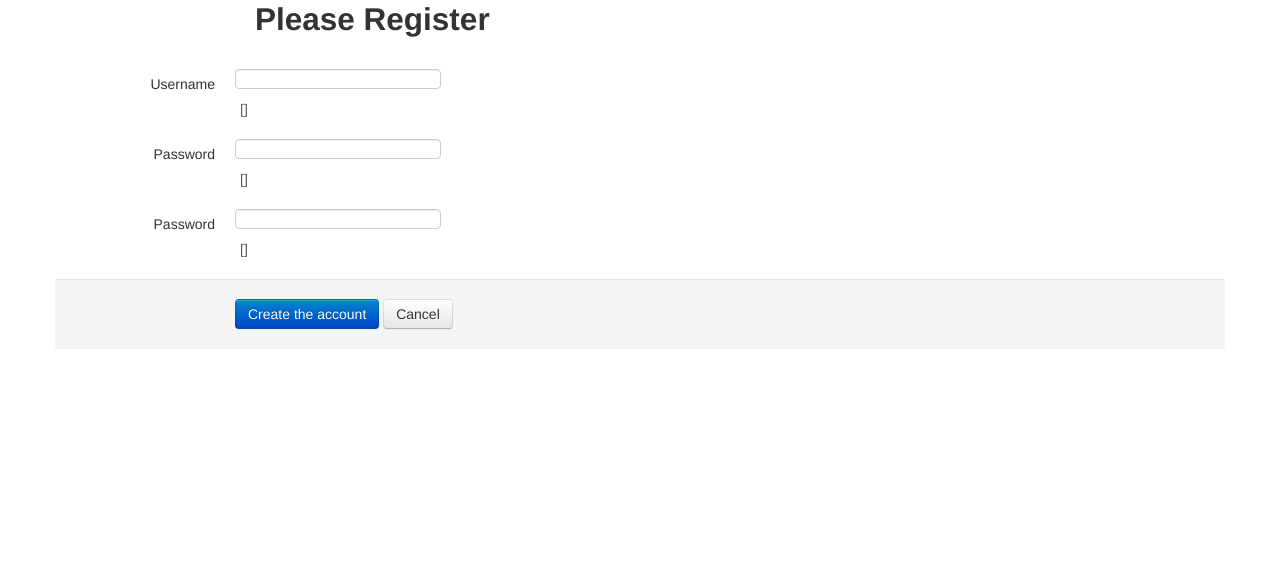
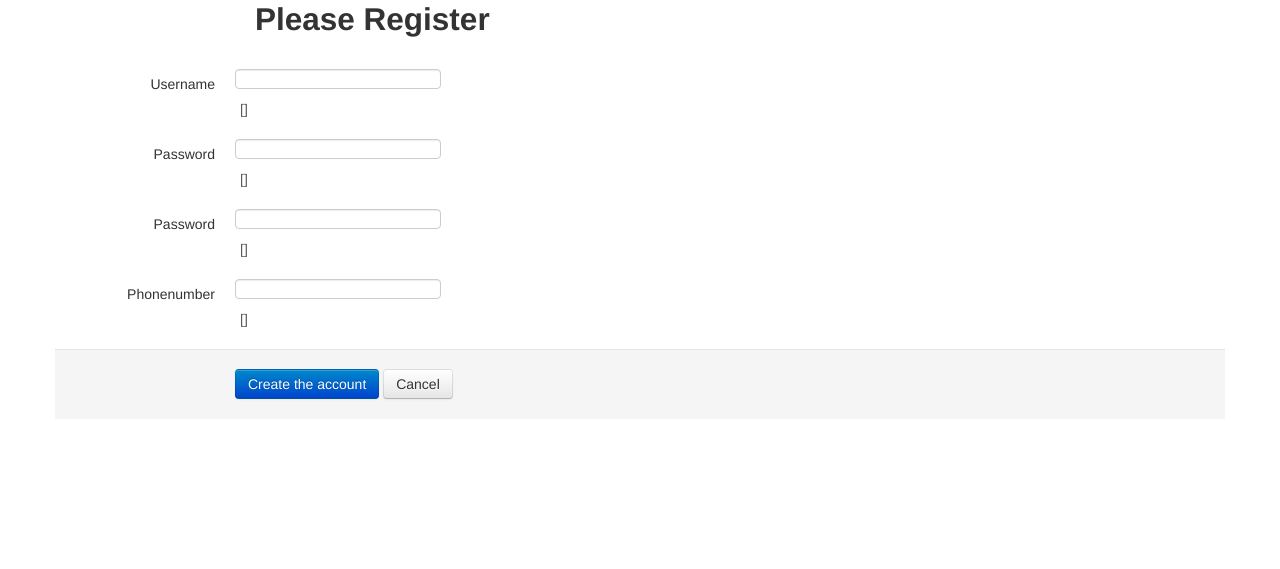
Before and after one commit to wreardan/kitty2013, a Django app: template core/templates/registration/register.html in a window 1280 px wide. Shown: the part 101-670 px from the top of the page. Run offline with Django 3.2, Linux system fonts and the light colour scheme; the template is opened without the code that fills it, so the values that code supplies are empty, except form fields; tables that the repository leaves empty hold one stand-in row (values such as "Sample post"); form fields are guessed from the names that the template uses; some libraries are stand-ins or nearby versions.

Commit message:
reg + views

```diff
--- a/core/templates/registration/register.html
+++ b/core/templates/registration/register.html
@@ -40,6 +40,14 @@
                 <span class="help-inline">{{ form.password2.errors }}</span>
             </div>
         </div>
+		<div class="control-group {% if form.phonenumber.errors %}error{% endif %}">
+            <label class="control-label">{{ form.phonenumber.label_tag }}</label>
+            <div class="controls">
+                {{ form.phonenumber }}
+                <p class="help-block">{{ form.phonenumber.help_text}}</p>
+                <span class="help-inline">{{ form.phonenumber.errors }}</span>
+            </div>
+        </div>
         <div class="form-actions">
             <button type="submit" class="btn btn-primary">Create the account</button>
             <a class="btn" href="/">Cancel</a>
--- a/core/views.py
+++ b/core/views.py
@@ -19,7 +19,8 @@ bucket.set_acl('public-read')
 def login(request):
     if request.method == 'POST':
         user = auth.authenticate(username=request.POST.get('username'),
-                                            password=request.POST.get('password'))
+                                            password=request.POST.get('password')
+											cell_phone=request.POST.get('phonenumber'))
         if user is not None and user.is_active:
             auth.login(request, user)
             return HttpResponseRedirect("/user/%d" % user.id)
```
